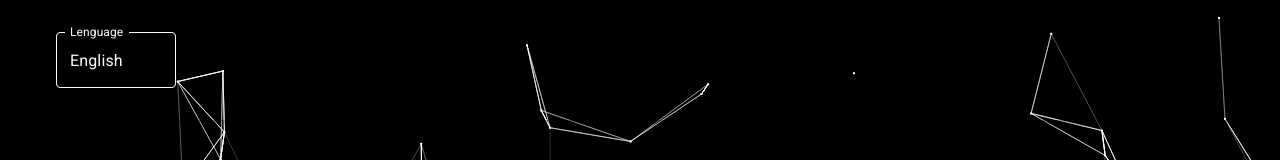
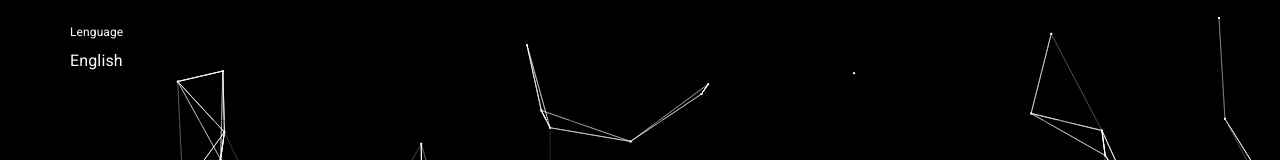
Before and after one commit to nachocebey/site, a React (Create React App) app: page / in a window 1280 px wide. Shown: the top 160 px of the page. Built offline with nearby package versions, Linux system fonts and the light colour scheme; a web font is replaced by a local one.

Commit message:
Trying to style lenguageSelector

```diff
--- a/src/Views/Main/Components/Navbar/Components/LenguageSelector.js
+++ b/src/Views/Main/Components/Navbar/Components/LenguageSelector.js
@@ -1,40 +1,67 @@
-import React from 'react';
-import { makeStyles } from '@material-ui/core/styles';
-import InputLabel from '@material-ui/core/InputLabel';
-import MenuItem from '@material-ui/core/MenuItem';
-import FormControl from '@material-ui/core/FormControl';
-import Select from '@material-ui/core/Select';
-import { useTranslation } from 'react-i18next';
+import React from "react";
+import { makeStyles, withStyles } from "@material-ui/core/styles";
+import InputLabel from "@material-ui/core/InputLabel";
+import MenuItem from "@material-ui/core/MenuItem";
+import FormControl from "@material-ui/core/FormControl";
+import Select from "@material-ui/core/Select";
+import { useTranslation } from "react-i18next";
 
-const WhiteAlien = '#fcfcfc';
-const SpaceRed = '#d90429';
+const WhiteAlien = "#fcfcfc";
+const SpaceRed = "#d90429";
 
 const useStyles = makeStyles((theme) => ({
   formControl: {
     margin: theme.spacing(4),
     minWidth: 120,
   },
-  select: {
-    color: WhiteAlien,
-    borderColor: WhiteAlien,
-    '&.MuiOutlinedInput-root.Mui-focused .MuiOutlinedInput-notchedOutline': {
-      borderColor: WhiteAlien,
-    },
-    '& .MuiOutlinedInput-notchedOutline': {
-      borderColor: "gray",
-    },
-    ':hover &.MuiOutlinedInput-root .MuiOutlinedInput-notchedOutline': {
-      borderColor: WhiteAlien,
-    },
-  },
+  // select: {
+  //   color: WhiteAlien,
+  //   borderColor: WhiteAlien,
+  //   "&.MuiOutlinedInput-root.Mui-focused .MuiOutlinedInput-notchedOutline": {
+  //     borderColor: WhiteAlien,
+  //   },
+  //   "& .MuiOutlinedInput-notchedOutline": {
+  //     borderColor: "gray",
+  //   },
+  //   "& .MuiOutlinedInput-root:hover": {
+  //     borderColor: "blue",
+  //   },
+  // },
 
   inputLabel: {
     color: WhiteAlien,
-    '&.MuiFormLabel-root.Mui-focused': {
+    "&.MuiFormLabel-root.Mui-focused": {
       color: WhiteAlien,
     },
   },
 }));
+
+const StyledSelect = withStyles({
+  root: {
+    color: WhiteAlien,
+    borderColor: WhiteAlien,
+    "&&:hover": {
+      borderColor: "purple",
+    },
+    "&&:focus": {
+      borderColor: WhiteAlien,
+    },
+  },
+})(Select);
+
+
+const StyledInput = withStyles({
+  root: {
+    color: WhiteAlien,
+    borderColor: WhiteAlien,
+    "&&:hover": {
+      borderColor: "purple",
+    },
+    "&&:focus": {
+      borderColor: WhiteAlien,
+    },
+  },
+})(InputLabel);
 
 export default function SimpleSelect() {
   const { t, i18n } = useTranslation();
@@ -51,20 +78,23 @@ export default function SimpleSelect() {
   return (
     <div>
       <FormControl variant="outlined" className={classes.formControl}>
-        <InputLabel className={classes.inputLabel} id="lenguage-selector-input-label">
-          {t('Navbar.select_title')}
-        </InputLabel>
-        <Select
+        <StyledInput
+          className={classes.inputLabel}
+          id="lenguage-selector-input-label"
+        >
+          {t("Navbar.select_title")}
+        </StyledInput>
+        <StyledSelect
           className={classes.select}
           labelId="lenguage-selector-label"
           id="lenguage-selector"
           value={i18n.language}
           onChange={handleChange}
-          label={t('Navbar.select_title')}
+          label={t("Navbar.select_title")}
         >
-          <MenuItem value={'es_ES'}>Castellano</MenuItem>
-          <MenuItem value={'en_EN'}>English</MenuItem>
-        </Select>
+          <MenuItem value={"es_ES"}>Castellano</MenuItem>
+          <MenuItem value={"en_EN"}>English</MenuItem>
+        </StyledSelect>
       </FormControl>
     </div>
   );
```
